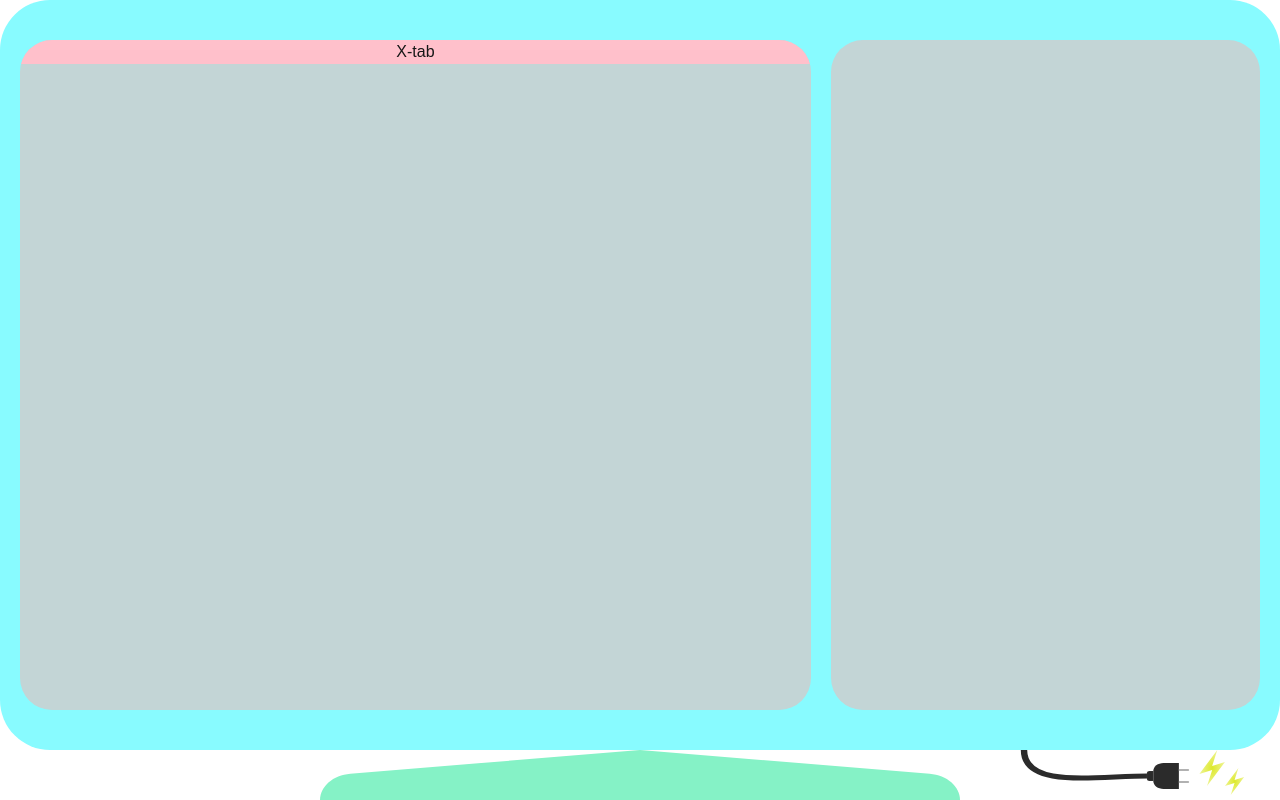
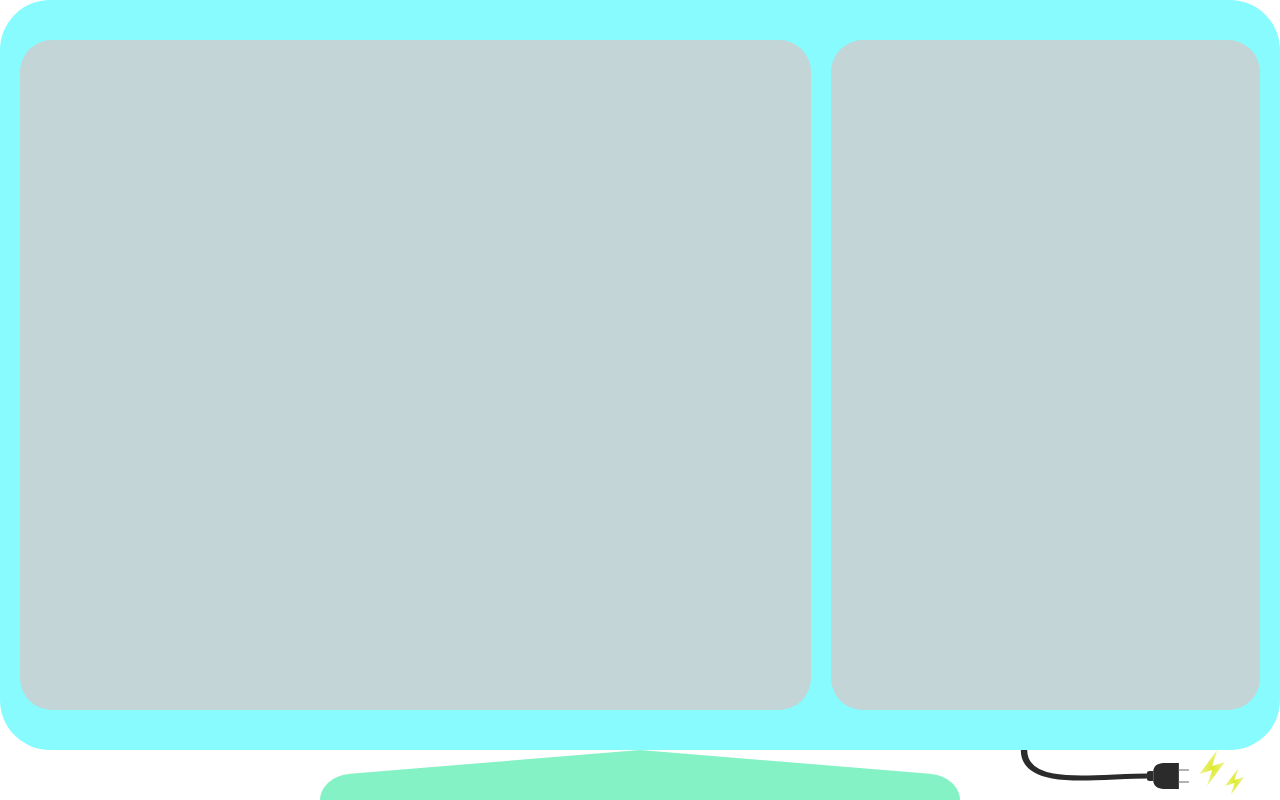
Before and after one commit to 2024-autumn-hackathon/fantre, a Next.js app in the folder frontend/: page / in a window 1280 px wide. Built offline with nearby package versions, Linux system fonts and the light colour scheme; a web font is replaced by a local one.

Commit message:
[fix]デバッグ用Test.jsx削除

```diff
--- a/frontend/src/app/Test.jsx
+++ /dev/null
@@ -1,12 +0,0 @@
-const Test = () => {
-  return (
-    <>
-      <p className="hidden X-mob:block bg-[red]">X-mob</p>
-      <p className="block X-mob:hidden X-tab:hidden Y-tab:hidden bg-[green]">Y-mob</p>
-      <p className="hidden X-tab:block bg-[pink]">X-tab</p>
-      <p className="hidden Y-tab:block bg-[yellow]">Y-tab</p>
-    </>
-  )
-}
-
-export default Test
--- a/frontend/src/app/page.tsx
+++ b/frontend/src/app/page.tsx
@@ -1,5 +1,4 @@
 import MonitorLayout from "@/components/MonitorLayout"
-import Test from "./Test"
 
 const Home = () => {
   return (
@@ -7,8 +6,9 @@ const Home = () => {
       headerContent
       navigationContent
       footerContent
-      mainContent={ <Test/> }
+      mainContent
     />
   )
 }
+
 export default Home
```
